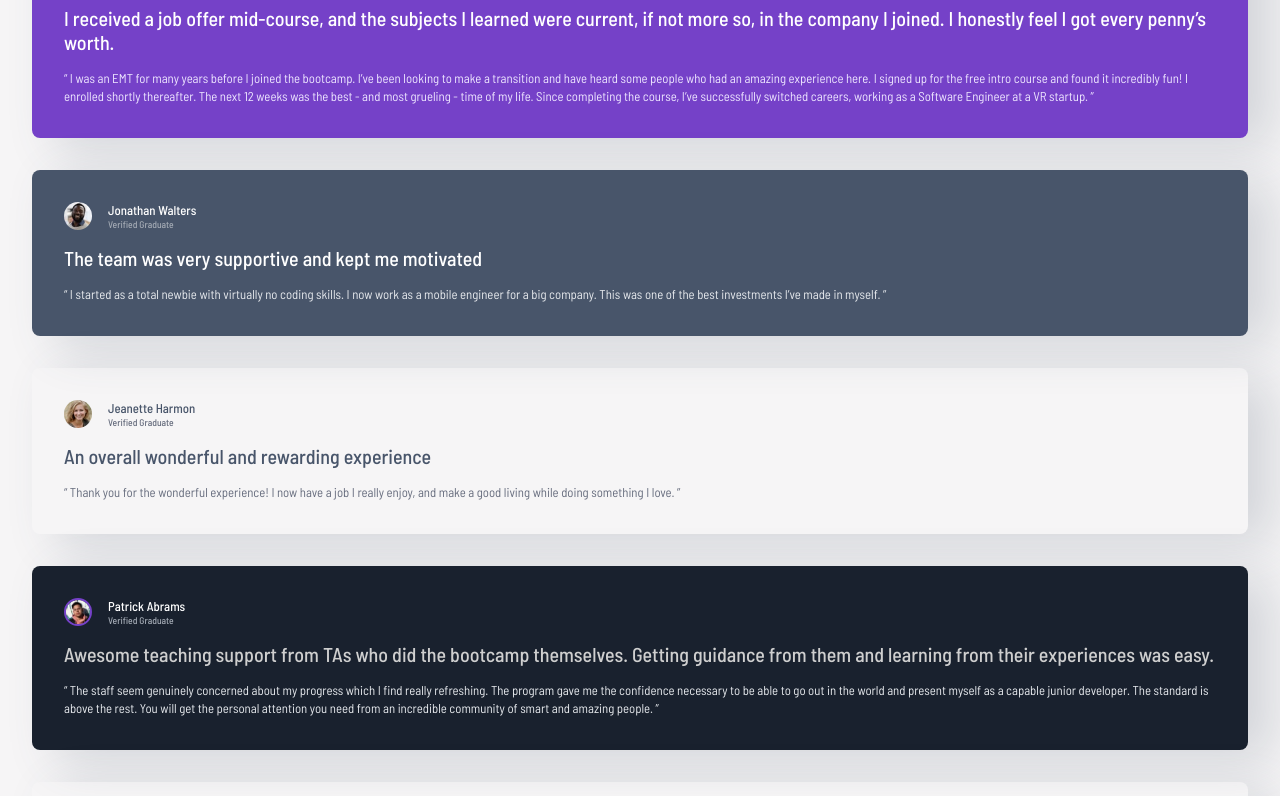
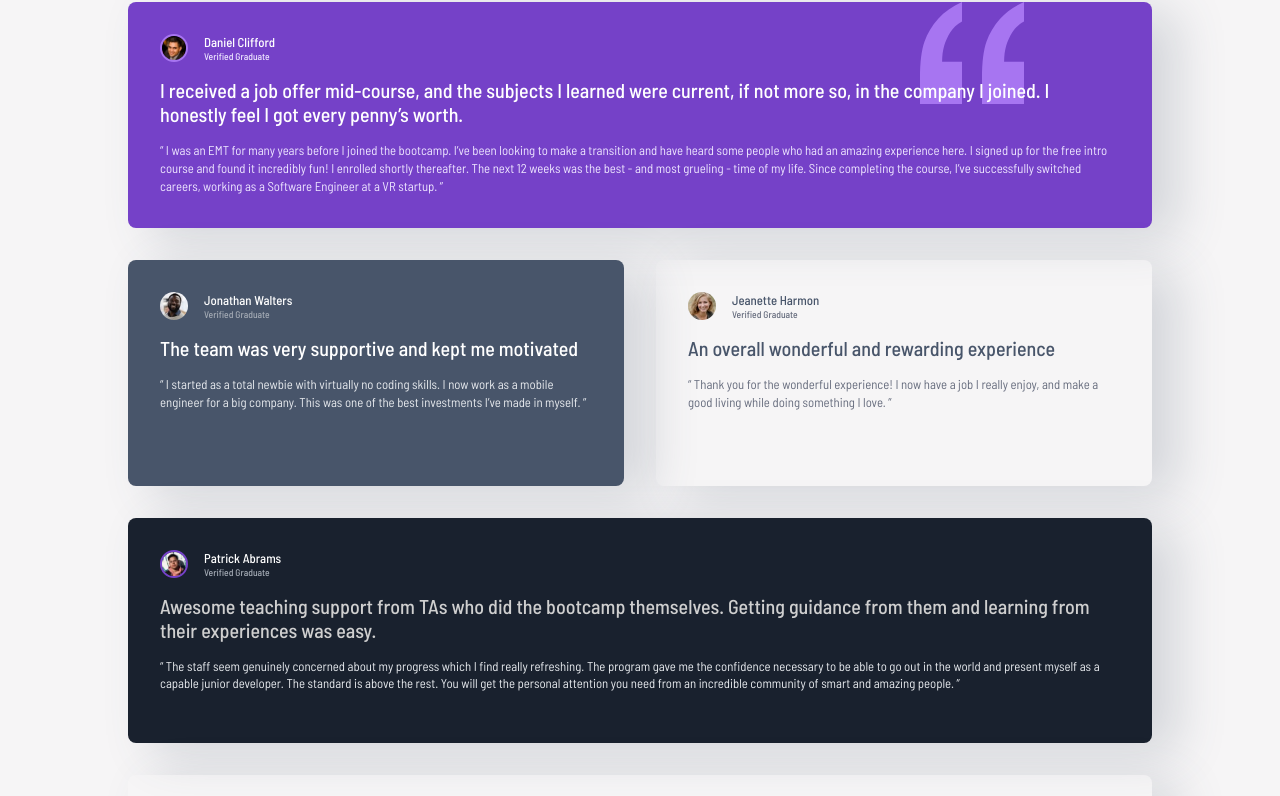
Before and after one commit to maryam-hytham/testimonials-grid-section, a website: page index.html in a window 1280 px wide. Shown: the part 142-938 px from the top of the page. Drawn offline with Linux system fonts and the light colour scheme.

Commit message:
Add responsive styles for tablet layout in testimonials section

```diff
--- a/styles.css
+++ b/styles.css
@@ -116,3 +116,39 @@ blockquote {
 .card.e .status {
   color: var(--Grey_300);
 }
+/*Tablets*/
+@media screen and (min-width: 48rem) {
+  body {
+    padding: 4.5rem 4rem;
+  }
+  .card.a {
+    background-color: var(--Purple_500);
+    background-image: url(images/bg-pattern-quotation.svg);
+    background-repeat: no-repeat;
+    background-position: right 8rem top;
+  }
+  main {
+    display: grid;
+    grid-template-columns: repeat(2, 1fr);
+    grid-template-rows: repeat(4, 1fr);
+    gap: 2rem;
+  }
+  .card{
+    margin: 0;
+  }
+  .card.a {
+    grid-column: span 2;
+  }
+  .card.d {
+    grid-column: span 2;
+  }
+  .card.e {
+    grid-column: span 2;
+  }
+}
+@media screen and (min-width: 56.25rem) {
+  body {
+    padding: 9rem 8rem;
+  }
+
+}
```
